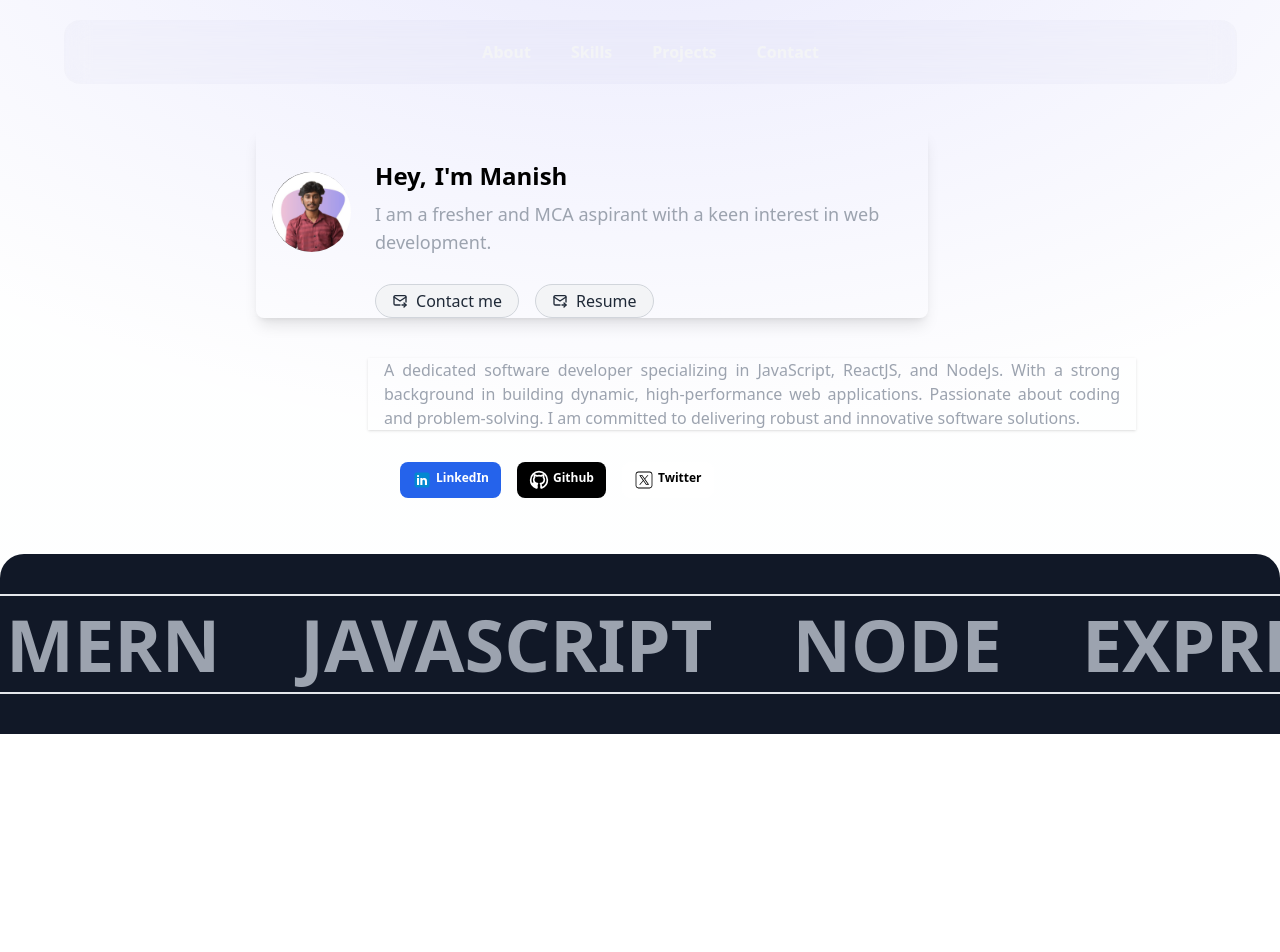
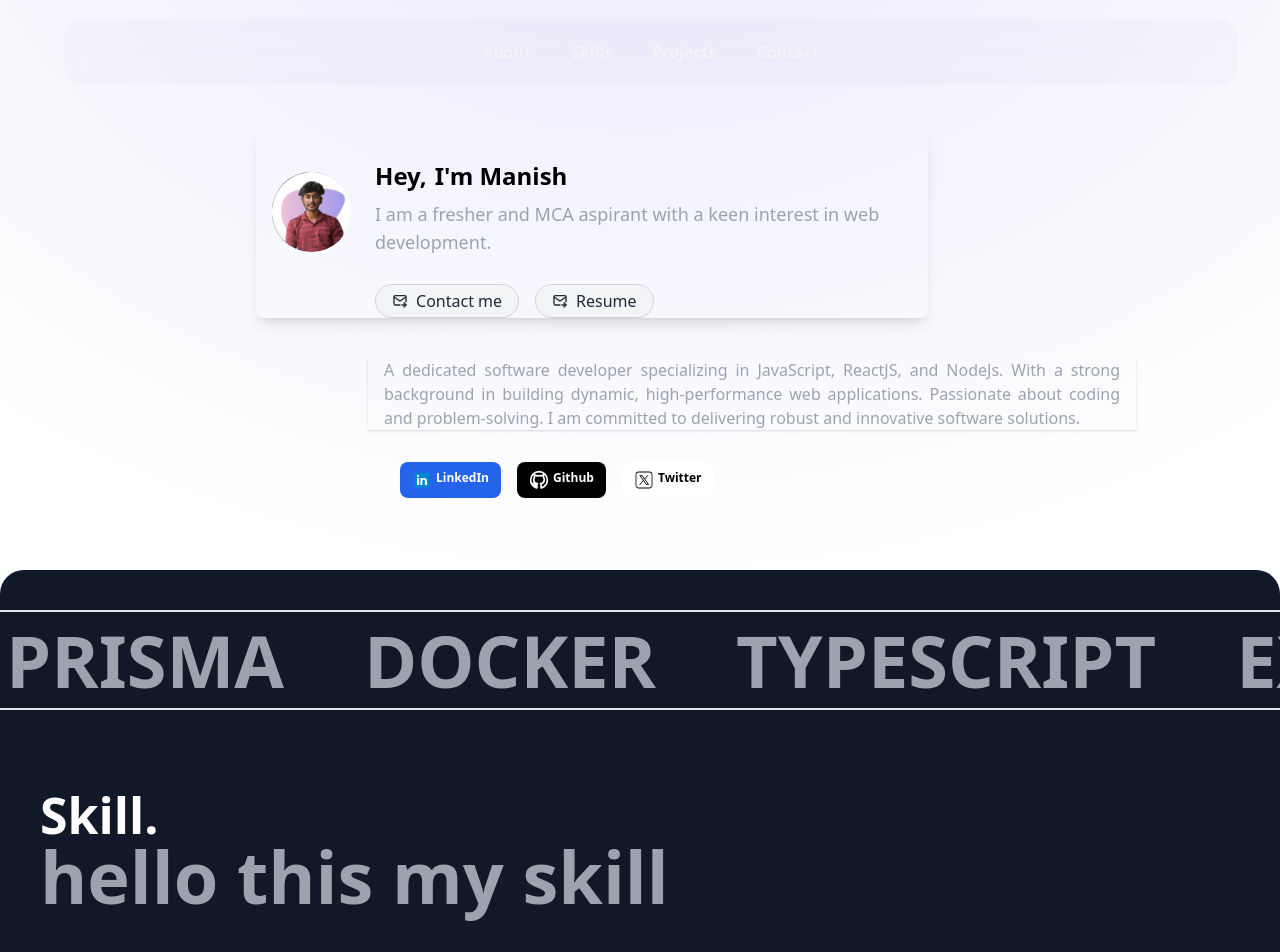
Before and after one commit to manish-107/manish-portfolio, a React (Vite) app: page / in a window 1280 px wide. Before the commit the page ends 800 px from the top, so only its background shows below. Built offline with nearby package versions, Linux system fonts and the light colour scheme.

Commit message:
some style

```diff
--- a/src/App.tsx
+++ b/src/App.tsx
@@ -10,8 +10,8 @@ const App = () => {
       <Nav/>
 
     <MainSec/>
-    <div className="container max-w-full ">
     <Marquee/>
+    <div className="">
 
     </div>
     </div>
--- a/src/components/Marquee.tsx
+++ b/src/components/Marquee.tsx
@@ -1,4 +1,5 @@
 import { motion } from "framer-motion";
+import SkillSection from "./SkillSection";
 
 const Marquee = () => {
   const marqueeVariants = {
@@ -15,16 +16,16 @@ const Marquee = () => {
     },
   };
 
-  const items = ["REACT", "MERN", "JAVASCRIPT", "NODE", "EXPRESS", "MONGODB", "TYPESCRIPT","PRISMA"];
+  const items = ["REACT", "PRISMA", "DOCKER", "TYPESCRIPT", "EXPRESS", "MONGODB", "MERN","PRISMA"];
 
   return (
-    <div className="w-full py-10 mt-6 text-4xl font-bold text-gray-400 bg-gray-900 md:text-7xl rounded-tl-3xl rounded-tr-3xl">
+    <div className="w-full py-10 mt-10 text-4xl font-bold text-gray-400 bg-gray-900 md:text-7xl rounded-tl-3xl rounded-tr-3xl">
       <div className="flex overflow-hidden border-t-2 border-b-2 whitespace-nowrap">
         <motion.div
           className="flex p-2 md:p-3"
           variants={marqueeVariants}
           animate="animate"
-          style={{ width: "200%" }} // Ensure the container is wide enough
+          style={{ width: "200%" }}
         >
           {[...items, ...items].map((item, index) => (
             <h1 key={index} className="mx-4 md:mx-10">
@@ -33,6 +34,13 @@ const Marquee = () => {
           ))}
         </motion.div>
       </div>
+      <div className="containerr max-auto">
+        <section className="mt-20 ml-10 mr-10">
+
+      <SkillSection/>
+
+        </section>
+      </div>
     </div>
   );
 };
--- a/src/components/SkillSection.tsx
+++ b/src/components/SkillSection.tsx
@@ -2,7 +2,8 @@
 const SkillSection = () => {
   return (
     <div>
-      <h2 className="text-white border-t-2 font-black md:text-[50px] sm:text-[50px] xs:text-[40px] text-[30px]"> Skill.</h2>
+      <h2 className="text-white font-black md:text-[50px] sm:text-[50px] xs:text-[40px] text-[30px]"> Skill.</h2>
+      <h1> hello this my skill</h1>
     </div>
   )
 }
```
